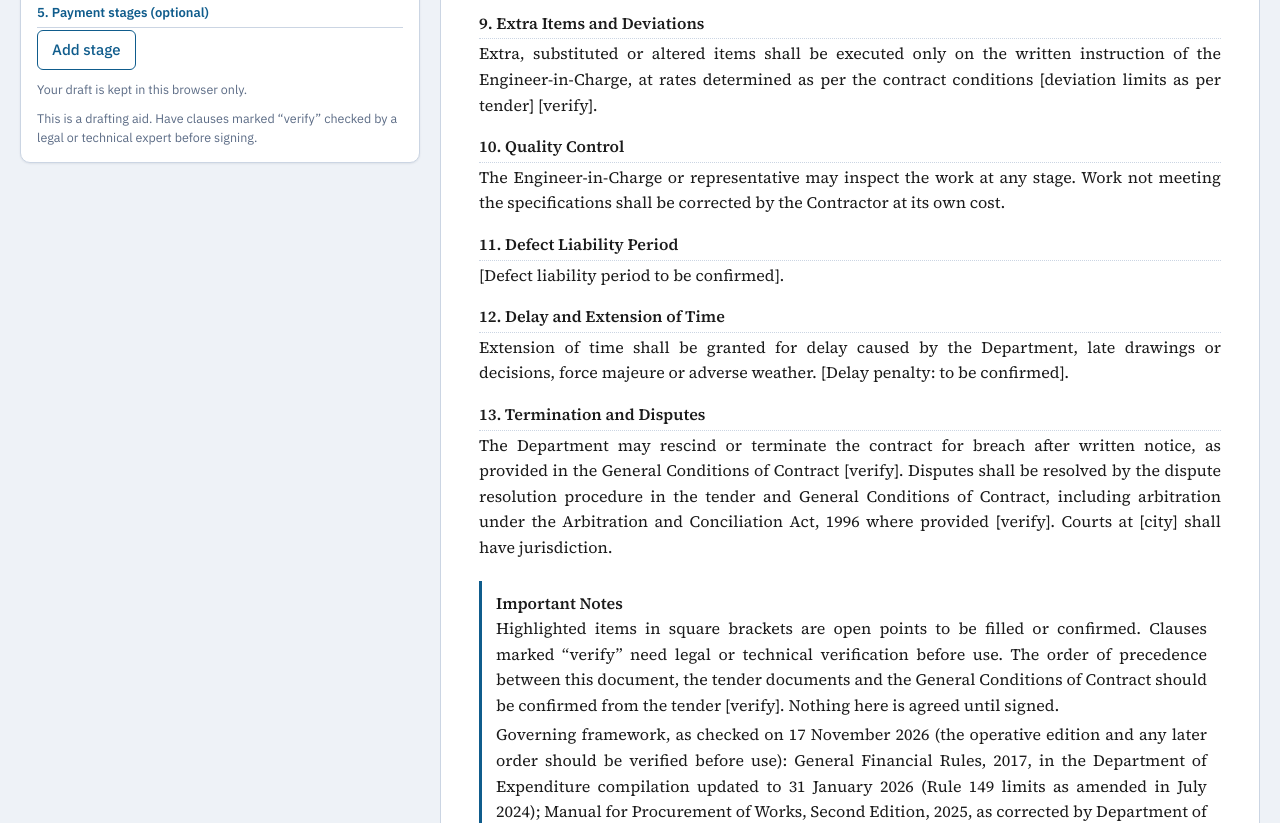
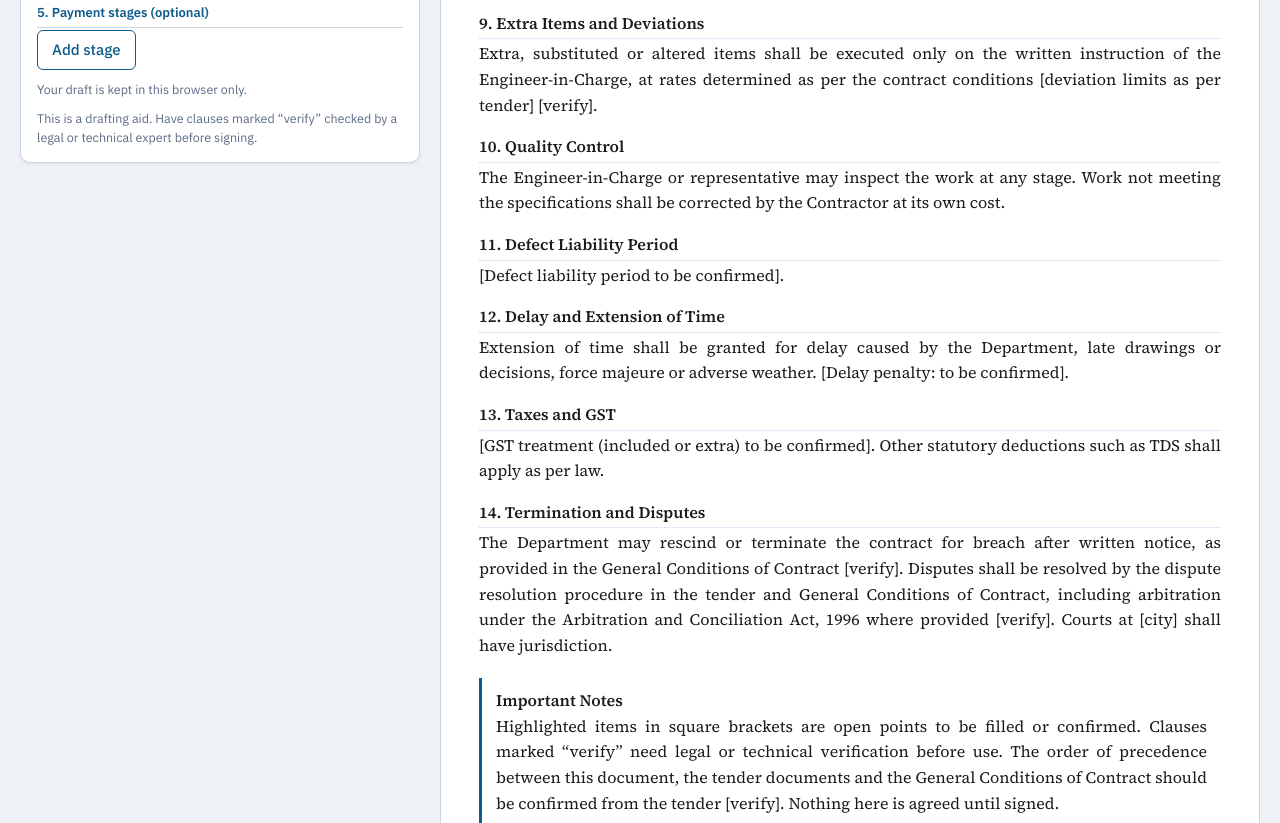
Before and after one commit to Premangkurportfolio/tc_generator, a plain HTML site: page index.html in a window 1280 px wide. Shown: the part 1663-2486 px from the top of the page. Drawn offline with Linux system fonts and the light colour scheme.

Commit message:
Update index.html

```diff
--- a/index.html
+++ b/index.html
@@ -611,8 +611,8 @@ function build(){
   c.push(delay);
  }
  if($("ms").checked&&k!=="msme"&&k!=="gem"&&k.indexOf("ap")!==0)c.push(msmeC);
- if(k!=='gem'&&k!=='supply'&&k.indexOf('ap')!==0)
- if(k!=='gem'&&k.indexOf('ap')!==0)c.push(["Termination and Disputes","The "+A+" may rescind or terminate the contract for breach after written notice, as provided in the General Conditions of Contract [verify]. Disputes shall be resolved by the dispute resolution procedure in the tender and General Conditions of Contract, including arbitration under the Arbitration and Conciliation Act, 1996 where provided [verify]. Courts at [city] shall have jurisdiction."]);
+ if(k!=='gem'&&k!=='supply'&&k.indexOf('ap')!==0)c.push(["Taxes and GST",gstText()]);
+ if(k!=='gem'&&k!=='supply'&&k.indexOf('ap')!==0)c.push(["Termination and Disputes","The "+A+" may rescind or terminate the contract for breach after written notice, as provided in the General Conditions of Contract [verify]. Disputes shall be resolved by the dispute resolution procedure in the tender and General Conditions of Contract, including arbitration under the Arbitration and Conciliation Act, 1996 where provided [verify]. Courts at [city] shall have jurisdiction."]);
  var sub=k==="other"?val("custom","subject"):t.n;
  var h=letter()+'<h2>TERMS &amp; CONDITIONS</h2><p class="sub">'+esc(sub)+'</p><dl>'
   +'<dt>Subject</dt><dd>'+esc(val("project","project or work title"))+'</dd>'
```
